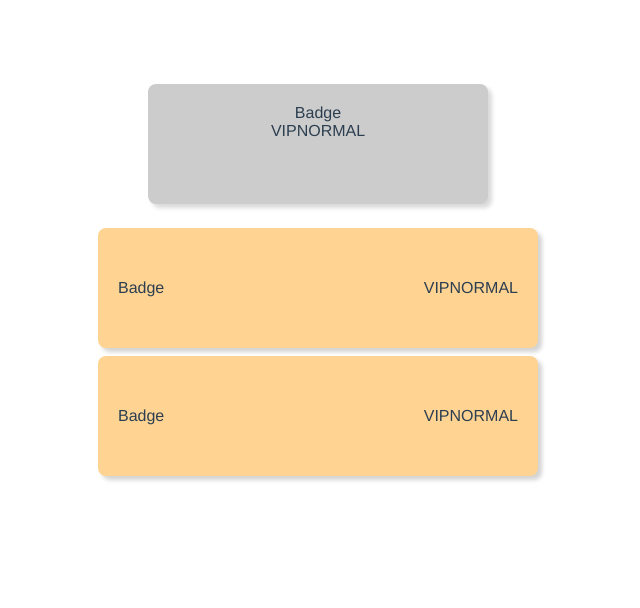
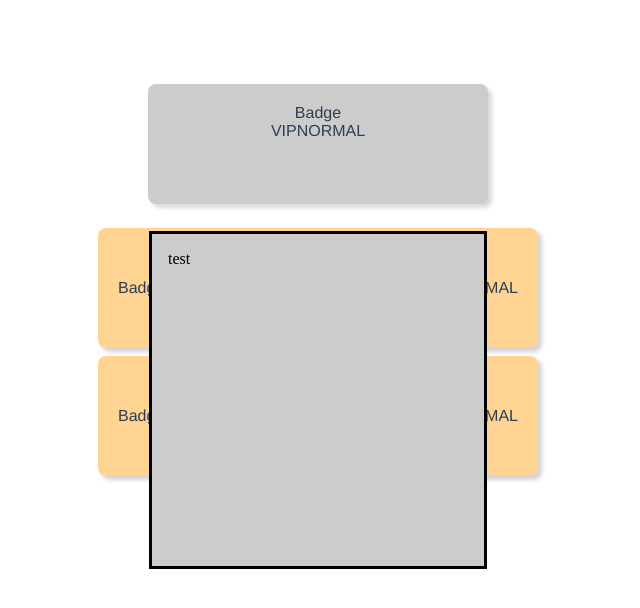
Before and after one commit to h-yabi/Learning-Vue3-Typescript, a Vue app in the folder vue-sample/: page / in a window 1280 px wide. Shown: the top 608 px of the page, without its empty margins (322-962 px from the left). Built offline with nearby package versions, Linux system fonts and the light colour scheme.

Commit message:
teleport

```diff
--- a/vue-sample/src/components/Reservation.vue
+++ b/vue-sample/src/components/Reservation.vue
@@ -4,6 +4,10 @@ import Card from './Card.vue';
 
 <template>
   <div class="container">
+    <teleport to="body">
+      <dialog class="dialog">test</dialog>
+    </teleport>
+
     <Card class="menu-card">
       <span>Badge</span>
       <div class="badges">
@@ -34,6 +38,18 @@ import Card from './Card.vue';
   flex-direction: column;
   align-items: center;
 }
+.dialog {
+  display: block;
+  position: fixed;
+  z-index: 1;
+  top: 50%;
+  right: auto;
+  left: 50%;
+  width: 300px;
+  height: 300px;
+  background-color: #ccc;
+  transform: translate(-50%, -50%);
+}
 .menu-card {
   display: flex;
   flex-direction: column;
```
